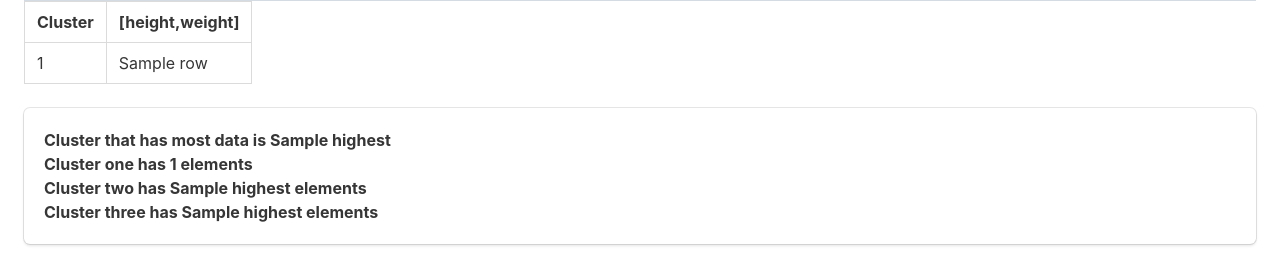
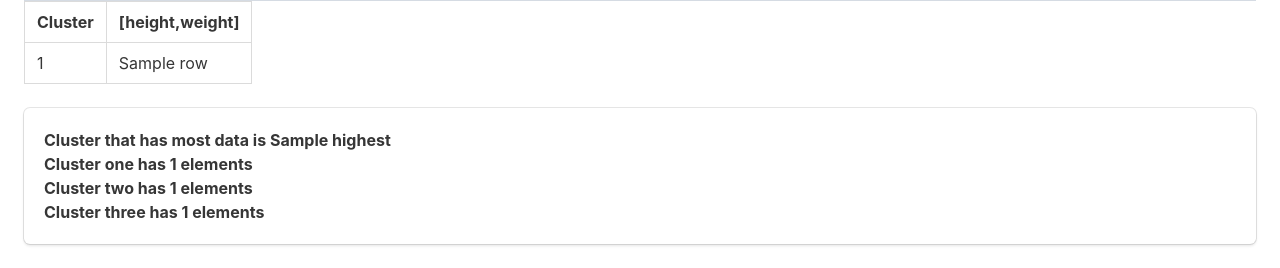
Before and after one commit to RoneyThomas/k_means_map_reduce, a Flask app: template templates/results.html in a window 1280 px wide. Shown: the part 1032-1300 px from the top of the page. Run offline with Flask 2, Linux system fonts and the light colour scheme; the template is opened without the code that fills it: most values are stand-ins (such as "Sample title", 1, 10 or a date in 2020); grey boxes marked "Sample" are stand-in pictures; some libraries are stand-ins or nearby versions.

Commit message:
Uses proper way of string splitting rather than hard coding.

```diff
--- a/app.py
+++ b/app.py
@@ -56,4 +56,5 @@ def results(file_name):
     csv_data = [row for row in rdr]
     with open(f'static/graphs/{file_name}.txt') as f:
         info = [x.strip() for x in f.readlines()]
-    return render_template('results.html', filename=file_name+".png", data=csv_data, highest=info)
+    count = info[1].split(',');
+    return render_template('results.html', filename=file_name+".png", data=csv_data, highest=info, count=count)
--- a/templates/results.html
+++ b/templates/results.html
@@ -43,9 +43,9 @@
 </table>
 <div class="box">
     <strong>Cluster that has most data is {{highest[0]}}</strong><br/>
-    <strong>Cluster one has {{highest[1][0]}} elements</strong><br/>
-    <strong>Cluster two has {{highest[1][2]}} elements</strong><br/>
-    <strong>Cluster three has {{highest[1][4]}} elements</strong><br/>
+    <strong>Cluster one has {{count[0]}} elements</strong><br/>
+    <strong>Cluster two has {{count[1]}} elements</strong><br/>
+    <strong>Cluster three has {{count[2]}} elements</strong><br/>
 </div>
 </body>
 </html>
```
